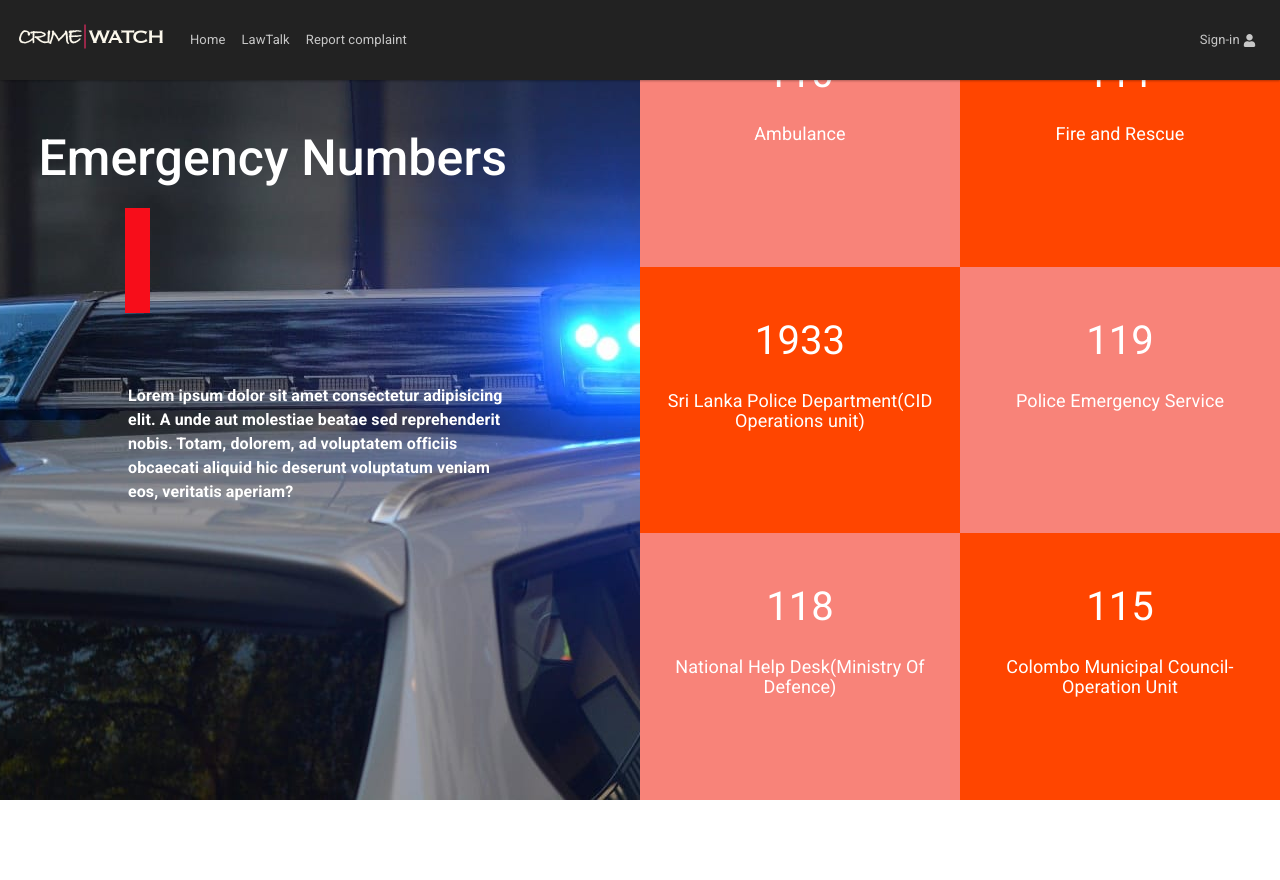
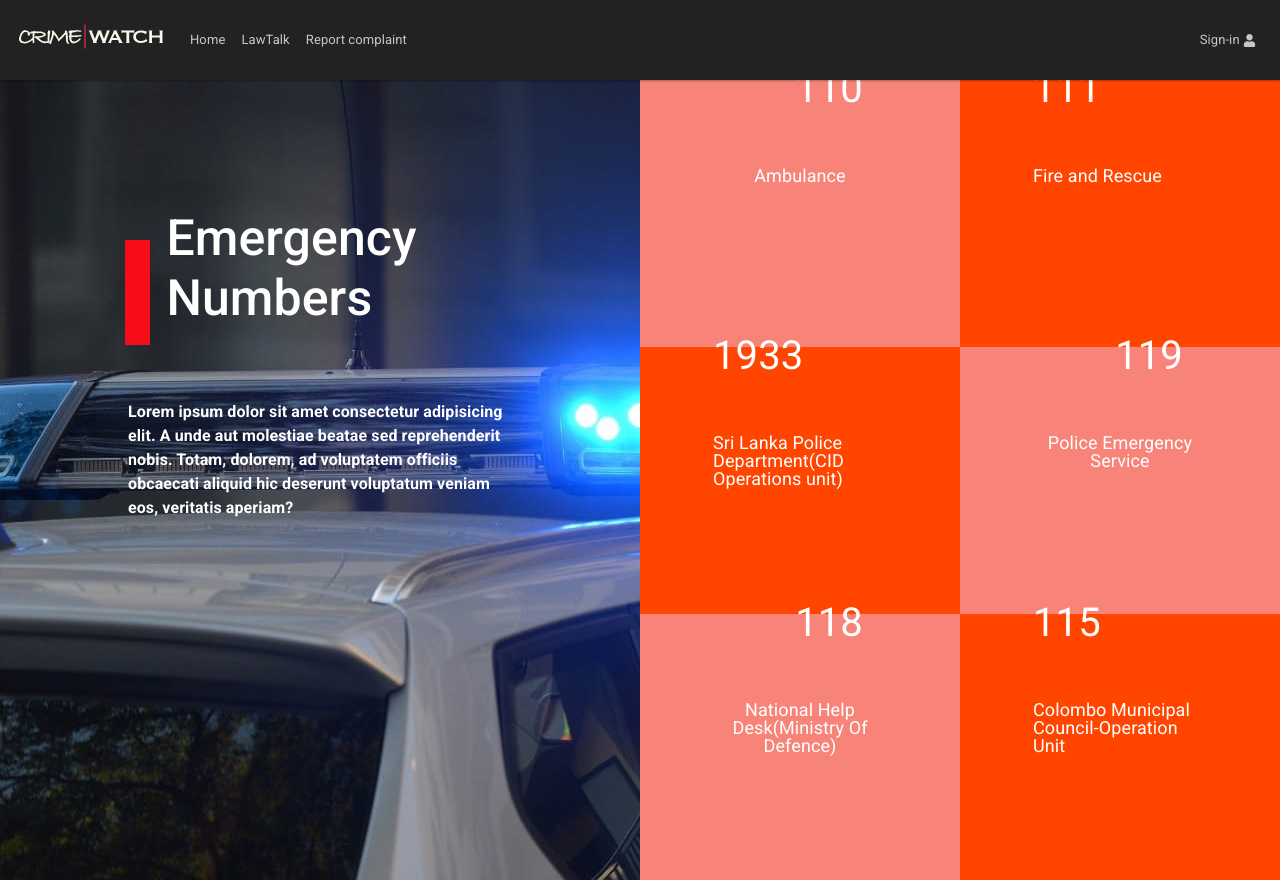
Before and after one commit to kavindasr/se_react_fe, a React (Create React App) app in the folder web-app/: page /EmergencyNumbers in a window 1280 px wide. Before the commit the page ends 800 px from the top, so only its background shows below. Built offline with nearby package versions, Linux system fonts and the light colour scheme.

Commit message:
Add files via upload

```diff
--- a/web-app/src/components/Emergency/Emergency.css
+++ b/web-app/src/components/Emergency/Emergency.css
@@ -1,42 +1,22 @@
-.col-sm-6{
-    line-height: 20px;
-    padding : 10%
-}
-
-.parent{
-    height: 100%;
-    width: 50%;
-    position: fixed;
-    z-index: 1;
-    top: 0;
-    overflow-x: hidden;
-  }
-
-.L-details{
-    left: 0;
+.LeftColumn{
     background: url(./car.png)bottom center no-repeat,
     url(./Emergency.png) repeat;
-  }
-
-.title{
-    padding-top: 20%;
-    padding-left: 6%;
-    height: 40%;
-  }
-
-.details{
-    height: 60%;
-    padding-left: 20%;
-    padding-right: 20%;
-    padding-top: 10%;
+    width: 50vw;
+    height: 100vh;
     font-size: medium;
   }
 
-.vl {
+.RightColumn{
+    width: 50vw;
+    height: 100vh;
+    padding-left: 5%;
+}
+
+.vline {
     border-left: 25px solid #f70d1a;
     height: 105px;
     position: absolute;
     left: 20%;
     margin-left: -3px;
-    top: 26%;
+    top: 20%;
   }
--- a/web-app/src/components/Emergency/Emergency.jsx
+++ b/web-app/src/components/Emergency/Emergency.jsx
@@ -1,44 +1,53 @@
 import React, {Component} from 'react';
 import "./Emergency.css";
+import {Container, Row,Col,Media} from 'react-bootstrap';
 
-const styleObj = {fontSize: 50,color: "white",}
-const styleObject = {color: "white"}
-const stylenum = {fontSize: 40,color:"white"}
+const styleObj = {fontSize: 50,color: "white",paddingLeft:"26%",paddingRight:"20%",paddingTop:"20%"}
+const styleObject = {color: "white",paddingLeft:"20%",paddingRight:"20%",paddingTop:"10%"}
+const stylenum = {fontSize: 40,color:"white",paddingLeft:"20%"}
+const stylediv1 = {lineHeight: "18px",backgroundColor: '#f88379'}
+const stylediv2 = {lineHeight: "18px",backgroundColor: '#FF4500',textAlign:"left"}
 
 class Emergency extends Component {
     render() {
         return (
-            <div className="parent">
-                <div className="parent L-details">
-                    <div class="vl"></div>
-                    <div className="title"><h1 style={styleObj}>Emergency Numbers</h1></div>
-                    <div className="details"><p style={styleObject}><strong>Lorem ipsum dolor sit amet consectetur adipisicing elit. A unde aut molestiae beatae sed reprehenderit nobis. Totam, dolorem, ad voluptatem officiis obcaecati aliquid hic deserunt voluptatum veniam eos, veritatis aperiam?</strong></p></div>
-                </div>
-                <div className="parent R">
-                    <div class="container-fluid">
-                        <div class="row">
-                            <div className="col-sm-6" style={{backgroundColor: '#f88379'}}>
+            <Container fluid style={{paddingLeft: '0px', paddingRight: '0px'}}>
+                <Row noGutters>
+                    <Col className="LeftColumn" lg={6}>
+                        <Media>
+                            <Media.Body>
+                                <div className="vline"></div>
+                                <h1 style={styleObj}>Emergency Numbers</h1>
+                                <p style={styleObject}><strong>Lorem ipsum dolor sit amet consectetur adipisicing elit. A unde aut molestiae beatae sed reprehenderit nobis. Totam, dolorem, ad voluptatem officiis obcaecati aliquid hic deserunt voluptatum veniam eos, veritatis aperiam?</strong></p>
+                            </Media.Body>
+                       </Media>
+                     </Col>
+                    <Col className="RightColumn" lg={6}>
+                        <div class="container-fluid">
+                            <div class="row">
+                            <div className="col-sm-6" style={stylediv1}>
                                 <p style={stylenum}>110</p><p style={styleObject}>Ambulance</p>
                             </div>
-                            <div className="col-sm-6" style={{backgroundColor: '#FF4500'}}>
+                            <div className="col-sm-6" style={stylediv2}>
                             <p style={stylenum}>111</p><p style={styleObject}>Fire and Rescue</p>
                             </div>
-                            <div className="col-sm-6" style={{backgroundColor: '#FF4500'}}>
+                            <div className="col-sm-6" style={stylediv2}>
                                 <p style={stylenum}>1933</p><p style={styleObject}>Sri Lanka Police Department(CID Operations unit)</p>
                             </div>
-                            <div className="col-sm-6" style={{backgroundColor: '#f88379'}}>
+                            <div className="col-sm-6" style={stylediv1}>
                                 <p style={stylenum}>119</p><p style={styleObject}>Police Emergency Service</p>
                             </div>
-                            <div className="col-sm-6" style={{backgroundColor: '#f88379'}}>
+                            <div className="col-sm-6" style={stylediv1}>
                                 <p style={stylenum}>118</p><p style={styleObject}>National Help Desk(Ministry Of Defence)</p>
                             </div>
-                            <div className="col-sm-6" style={{backgroundColor: '#FF4500'}}>
+                            <div className="col-sm-6" style={stylediv2}>
                                 <p style={stylenum}>115</p><p style={styleObject}>Colombo Municipal Council-Operation Unit</p>
                             </div>
                         </div>
                     </div>
-                </div>
-            </div>
+                </Col>
+            </Row>
+            </Container>
 
         );
         }
```
